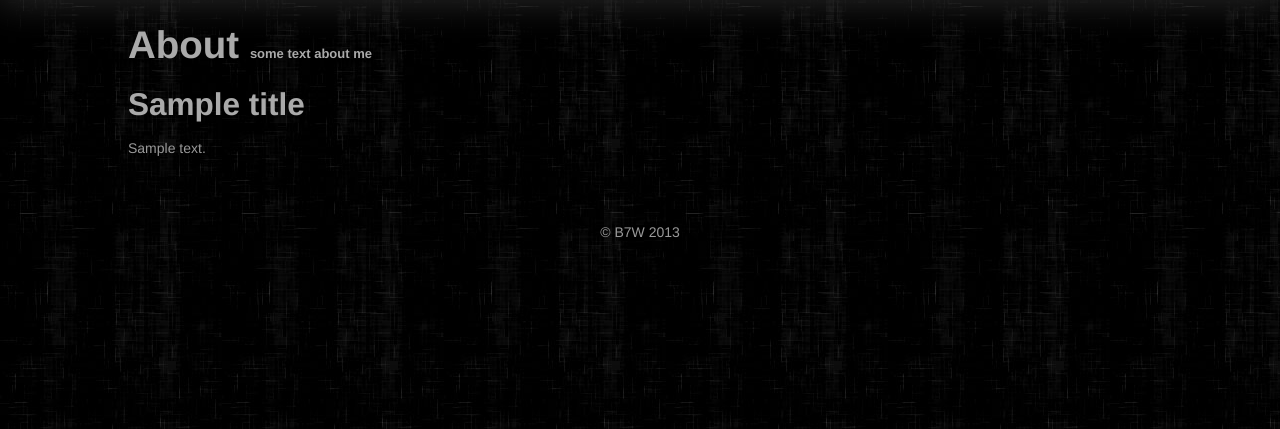
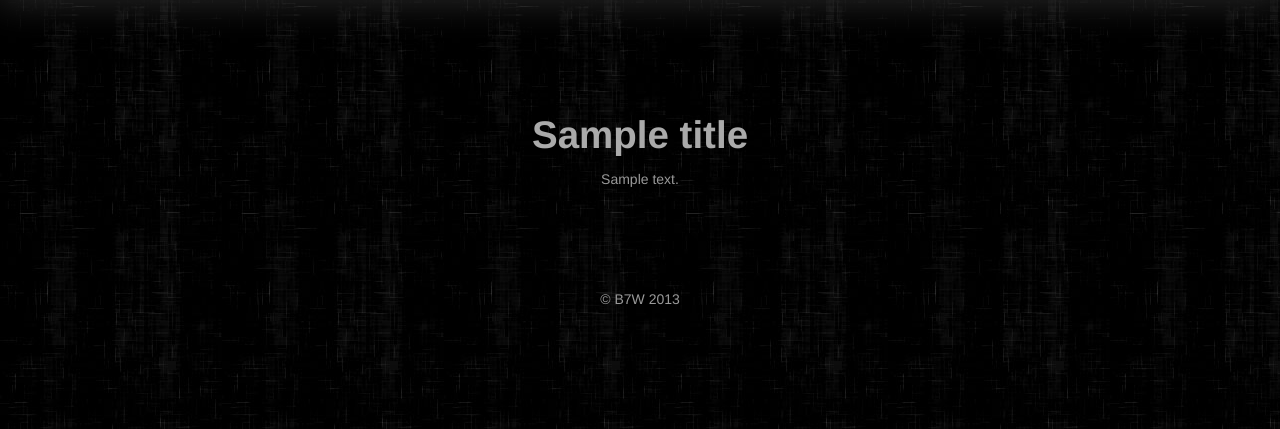
Before and after one commit to b7w/bviewer, a Django app: template bviewer/core/templates/core/about.html in a window 1280 px wide. Shown: the part 45-474 px from the top of the page. Run offline with Django 3.2, Linux system fonts and the light colour scheme; the template is opened without the code that fills it: most values are stand-ins (such as "Sample title", 1, 10 or a date in 2020).

Commit message:
Improve about.html. Remove avatar from model. Rename css .login to .message.
Avatar is complex entity. We need to store it somewhere, provide setup, show it. Simpler to allow xml tag in about text.

```diff
--- a/bviewer/core/admin.py
+++ b/bviewer/core/admin.py
@@ -109,7 +109,7 @@ class UserAdmin(UserAdmin, ModelAdmin):
     list_display = ('username', 'email', 'is_staff', 'home', 'top_gallery', )
     fieldsets = (
         ('Main', {'fields': ('username', 'email', 'password',)}),
-        ('Personal info', {'fields': ('url', 'home', 'cache_size', 'top_gallery', 'about_title', 'about_text', 'avatar',)}),
+        ('Personal info', {'fields': ('url', 'home', 'cache_size', 'top_gallery', 'about_title', 'about_text',)}),
         ('Permissions', {'fields': ('is_active', 'is_staff',)}),
         ('Important dates', {'fields': ('last_login', 'date_joined',)}),
     )
@@ -122,8 +122,6 @@ class UserAdmin(UserAdmin, ModelAdmin):
         """
         if db_field.name == 'top_gallery' and self.object:
             kwargs['queryset'] = Gallery.objects.filter(user__id=self.object.id)
-        if db_field.name == 'avatar' and self.object:
-            kwargs['queryset'] = Image.objects.filter(gallery__user__id=self.object.id)
         return super(UserAdmin, self).formfield_for_foreignkey(db_field, request, **kwargs)
 
 
--- a/bviewer/core/models.py
+++ b/bviewer/core/models.py
@@ -50,7 +50,6 @@ class ProxyUser(User):
     top_gallery = models.ForeignKey('Gallery', related_name='top', null=True, blank=True, on_delete=models.DO_NOTHING)
     about_title = models.CharField(max_length=256, blank=True)
     about_text = models.TextField(max_length=1024, blank=True)
-    avatar = models.ForeignKey('Image', related_name='avatar', null=True, blank=True)
 
     objects = ProxyManager()
 
--- a/bviewer/core/static/core/css/core.css
+++ b/bviewer/core/static/core/css/core.css
@@ -156,8 +156,8 @@ footer {
     margin-left: auto;
 }
 
-.login {
-    width: 250px;
+.message {
+    text-align: center;
     margin: 100px auto;
 }
 
--- a/bviewer/core/templates/core/about.html
+++ b/bviewer/core/templates/core/about.html
@@ -3,20 +3,8 @@
 {% block title %}About{% endblock %}
 
 {% block main %}
-    <div>
-        <h1>About
-            <span style="font-size: small;">some text about me</span>
-        </h1>
-    </div>
-    <div>
-        {% if avatar %}
-            <div class="">
-                <img src="{% url 'core.download' 'small' avatar %}" alt="">
-            </div>
-        {% endif %}
-    </div>
-    <div>
-        <h2>{{ title }}</h2>
+    <div class="message">
+        <h1>{{ title }}</h1>
 
         <p>{{ text|linebreaksbr }}</p>
     </div>
--- a/bviewer/core/templates/core/login.html
+++ b/bviewer/core/templates/core/login.html
@@ -3,7 +3,7 @@
 {% block title %}Login{% endblock %}
 
 {% block main %}
-    <div class="login">
+    <div class="message">
         <div>
             <h1>Login
                 <span style="font-size: small;">authenticate please</span>
--- a/bviewer/core/templates/core/message.html
+++ b/bviewer/core/templates/core/message.html
@@ -3,7 +3,7 @@
 {% block title %}Error{% endblock %}
 
 {% block main %}
-    <div class="login">
+    <div class="message">
         <h1>{{ title|capfirst }}
             <span style="font-size: small;">{{ info|default:"" }}</span>
         </h1>
--- a/bviewer/core/views.py
+++ b/bviewer/core/views.py
@@ -206,7 +206,6 @@ def ShowAbout(request):
         return ShowMessage(request, message='No user defined')
 
     return render(request, 'core/about.html', {
-        'avatar': holder.avatar_id,
         'title': holder.about_title,
         'text': holder.about_text,
     })
--- a/bviewer/profile/admin.py
+++ b/bviewer/profile/admin.py
@@ -153,7 +153,7 @@ class ProfileUserAdmin(UserAdmin, ProfileModelAdmin):
     list_display = ('username', 'email', 'top_gallery', 'is_staff', )
     list_filter = ()
     fieldsets = (
-        ('Personal info', {'fields': ('url', 'cache_size', 'top_gallery', 'about_title', 'about_text', 'avatar',)}),
+        ('Personal info', {'fields': ('url', 'cache_size', 'top_gallery', 'about_title', 'about_text',)}),
         ('Important dates', {'fields': ('last_login', 'date_joined',)}),
     )
     readonly_fields = ('password', 'last_login', 'date_joined', )
@@ -171,8 +171,6 @@ class ProfileUserAdmin(UserAdmin, ProfileModelAdmin):
         """
         if db_field.name == 'top_gallery' and self.object:
             kwargs['queryset'] = Gallery.objects.filter(user__id=self.object.id)
-        if db_field.name == 'avatar' and self.object:
-            kwargs['queryset'] = Image.objects.filter(gallery__user__id=self.object.id)
         return super(ProfileUserAdmin, self).formfield_for_foreignkey(db_field, request, **kwargs)
 
 
```
